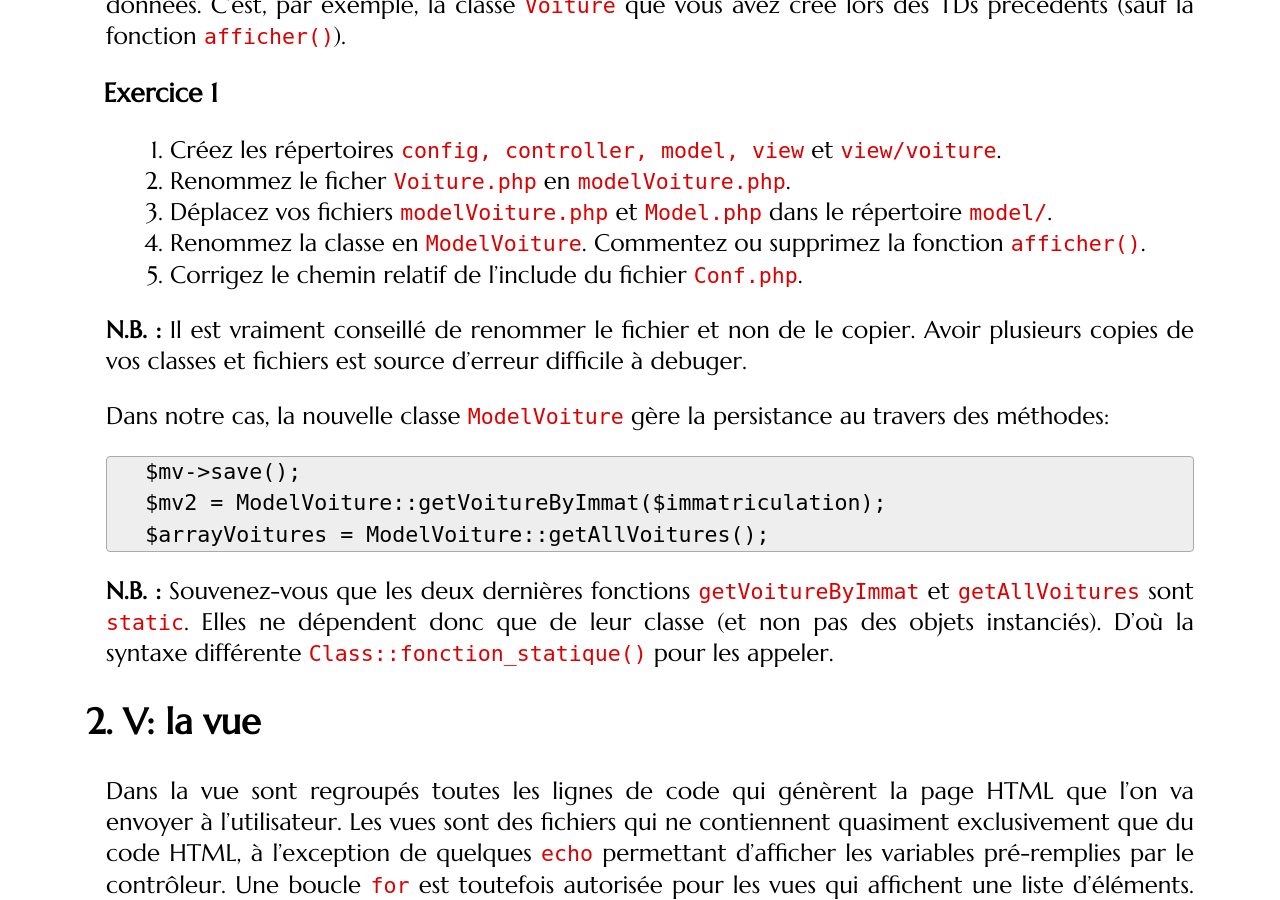
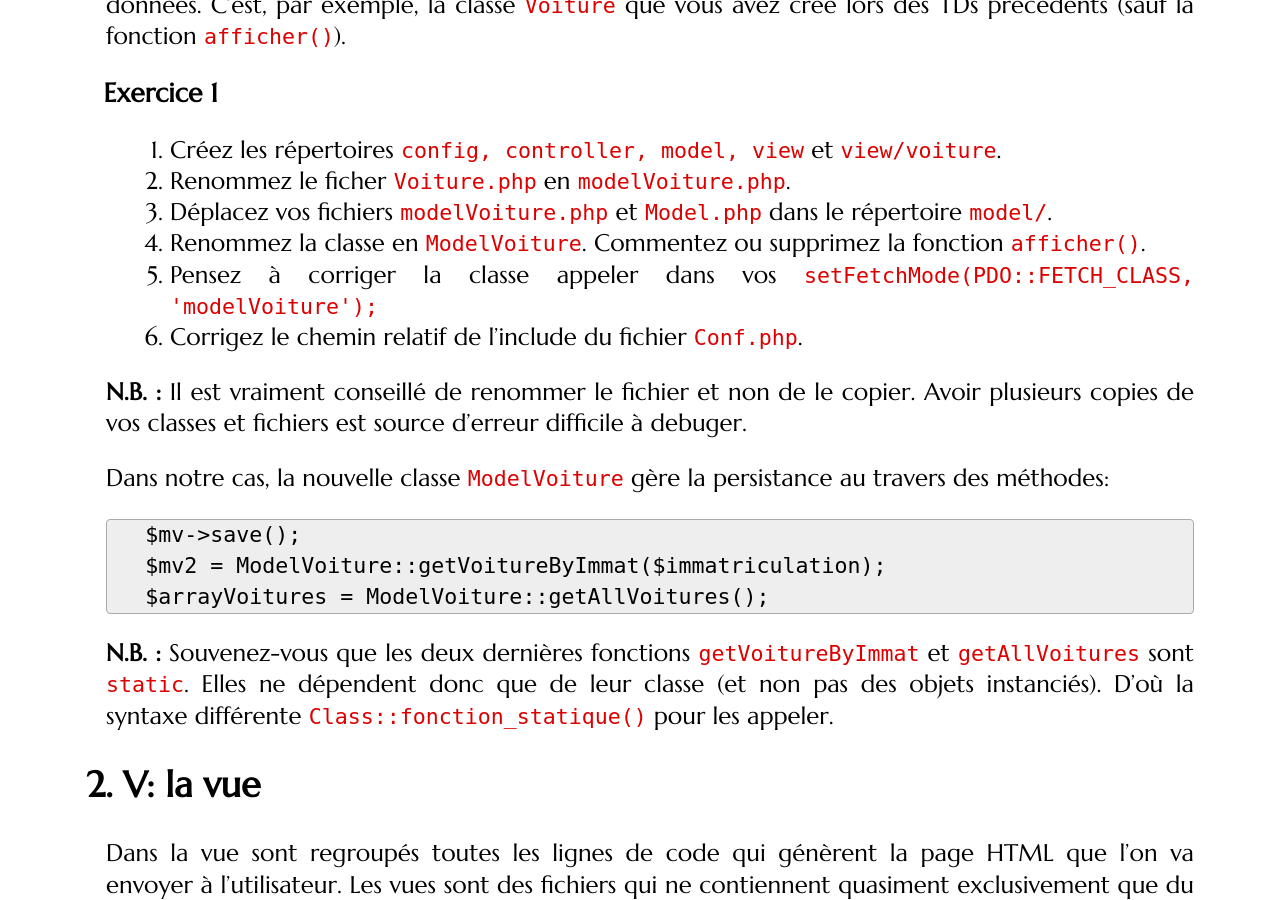
Before and after one commit to romainlebreton/R3.01-DeveloppementWeb, a Jekyll site: the page built from tutorials/tutorial4.md, in a window 1280 px wide and 900 px high, scrolled down 2189 px. Built offline with Jekyll 4.4.1, drawn with Linux system fonts in a browser that asks for light colours; some web fonts are replaced.

Commit message:
Update tutorial4.md

```diff
--- a/tutorials/tutorial4.md
+++ b/tutorials/tutorial4.md
@@ -79,6 +79,7 @@ lors des TDs précédents (sauf la fonction `afficher()`).
 1. Renommez le ficher `Voiture.php` en `modelVoiture.php`.
 1. Déplacez vos fichiers `modelVoiture.php` et `Model.php` dans le répertoire `model/`.
 1. Renommez la classe en `ModelVoiture`. Commentez ou supprimez la fonction `afficher()`.
+2. Pensez à corriger la classe appeler dans vos `setFetchMode(PDO::FETCH_CLASS, 'modelVoiture');`
 1. Corrigez le chemin relatif de l'include du fichier `Conf.php`.
 </div>
 
```
